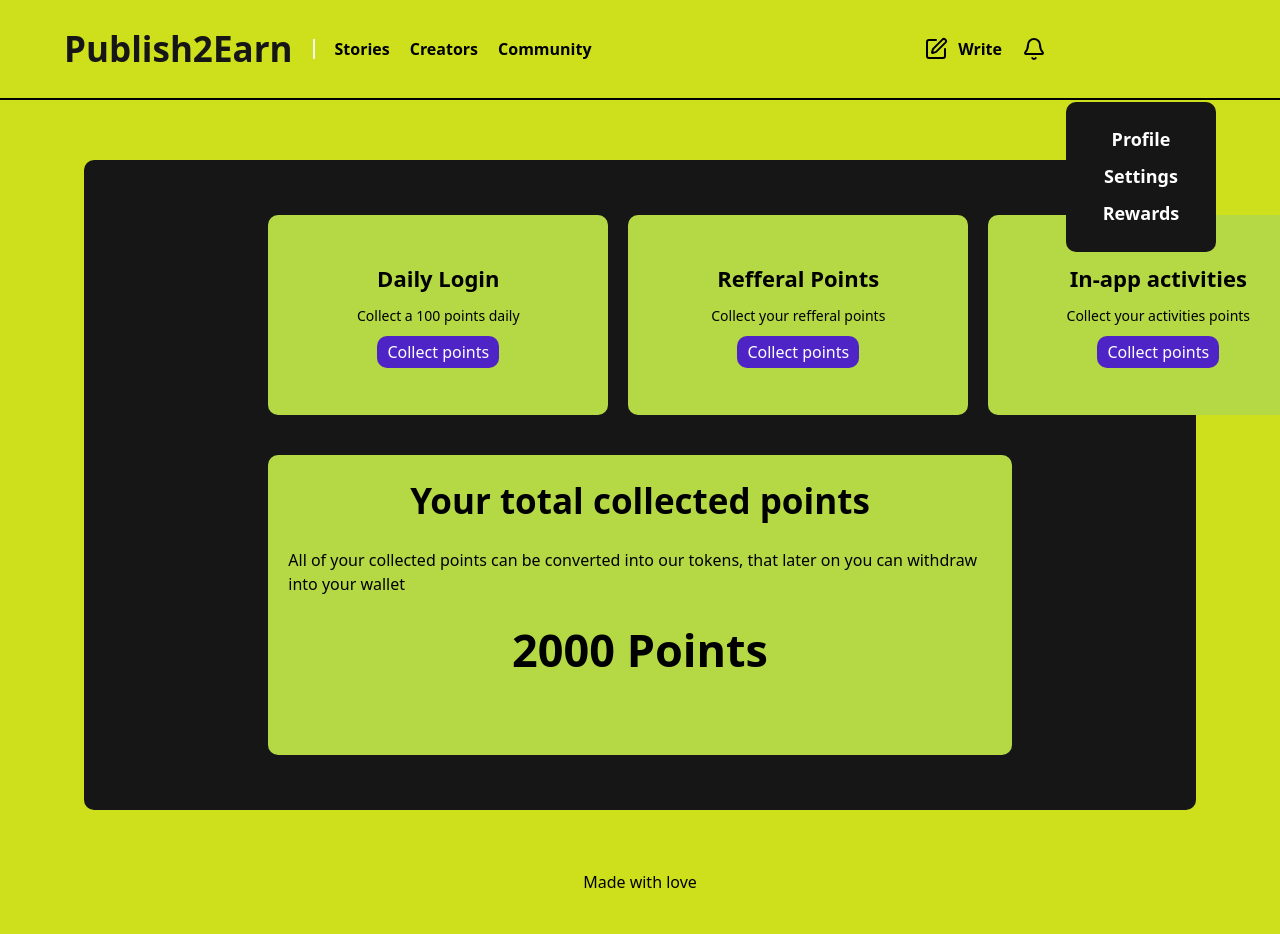
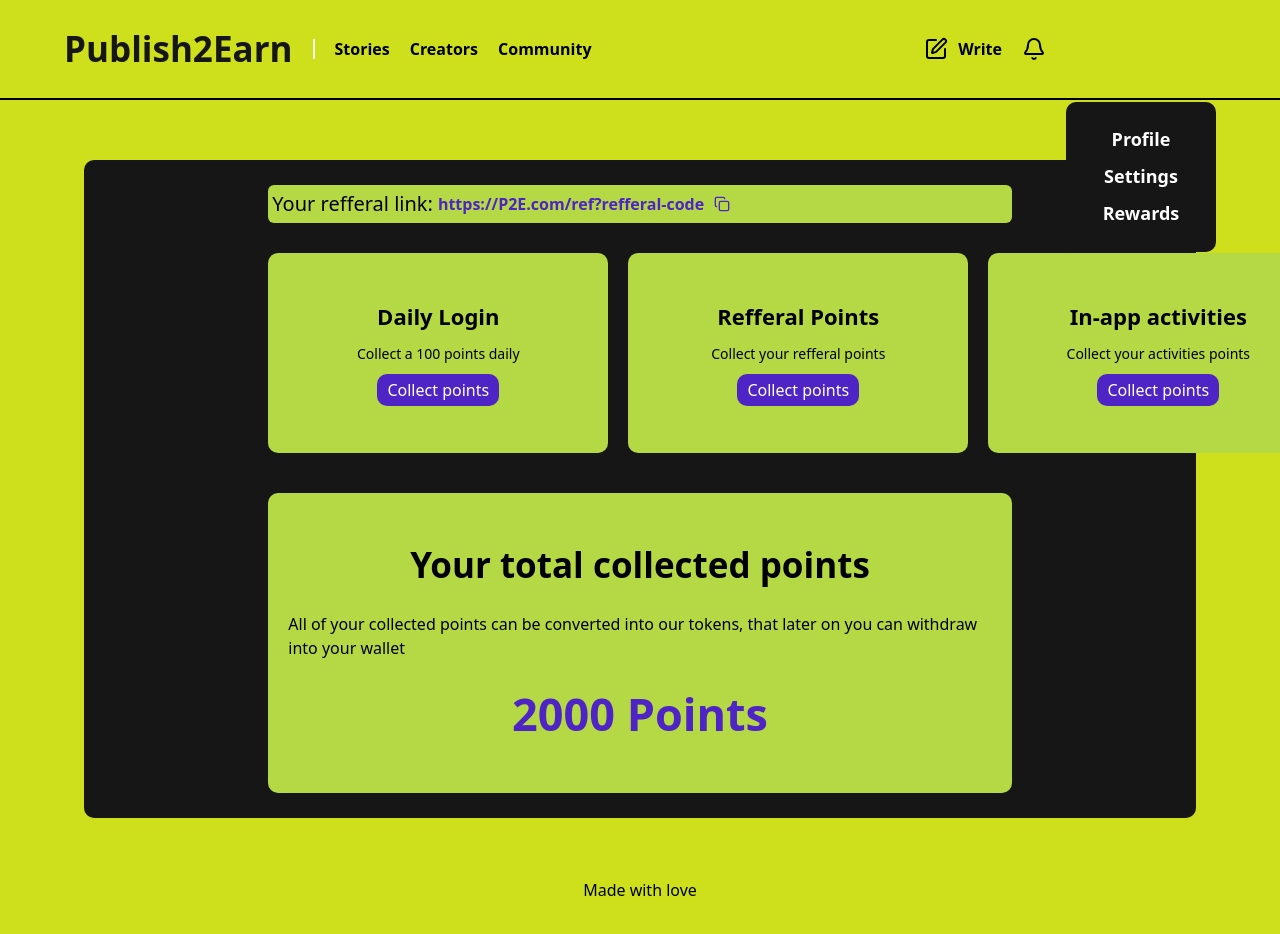
Before and after one commit to raazymuhd1/Publish2Earn, a Next.js app: page /rewards in a window 1280 px wide. Shown: the top 934 px of the page. Built offline with nearby package versions, Linux system fonts and the light colour scheme.

Commit message:
rewards page UI is done for now

```diff
--- a/src/components/userProfile/Profile.tsx
+++ b/src/components/userProfile/Profile.tsx
@@ -54,11 +54,11 @@ const Profile = () => {
         {/* make 3 tabs below here (posts, rewards, edit profile) */}
         <div className="w-[90%] mx-auto mt-[-20px] border-t-[1.5px] border-line bg-extra rounded-[10px] min-h-[300px] p-[20px]">
 
-           <div className="w-full flex items-center justify-center gap-[60px]">
+           <div className="w-full flex items-center justify-center gap-[30px] mt-[30px]">
              { tabs.length > 0 && tabs.map((tab, idx) => (
                 <div
                   onClick={() => handleTabsSelection(idx)}
-                  className={`cursor-pointer bg-extra2 hover:bg-extra3 hover:text-[#fff] p-[10px] ${tab.isActive && "bg-[red]"} rounded-[8px]`} key={tab.id}>
+                  className={`cursor-pointer bg-main hover:bg-extra3 hover:text-[#fff] p-[10px] ${tab.isActive && "bg-[red]"} rounded-[8px]`} key={tab.id}>
                   <h4 className="font-semibold"> { tab.title } </h4>
                 </div>
              )) }
--- a/src/components/userProfile/Rewards.tsx
+++ b/src/components/userProfile/Rewards.tsx
@@ -1,10 +1,22 @@
 import React from 'react'
 import { rewards } from '@/constants'
 import { ClaimButton } from "@/components"
+import { Copy, Check } from 'lucide-react'
 
 const Rewards = () => {
   return (
-      <div className="bg-extra flex flex-col items-center justify-center gap-[40px] w-full min-h-[650px] p-[25px] rounded-[10px] mt-[40px]">
+      <div className="bg-extra w-full min-h-[650px] p-[25px] rounded-[10px] mt-[40px]">
+
+           {/* refferal codes */}
+           <aside className="flex w-[70%] mx-auto gap-[5px] bg-main rounded-[6px] p-[4px]">
+              <h4 className="font-medium text-[16px] md:text-[20px]"> Your refferal link: </h4>
+              <div className="flex items-center text-extra3 gap-[10px]">
+                 <p className="font-bold"> https://P2E.com/ref?refferal-code </p>
+                 <Copy className="font-bold" size={16} />
+              </div>
+           </aside>
+
+        <div className="flex flex-col items-center justify-center gap-[40px] w-full mt-[30px]">
             <div className="w-[70%] flex items-center justify-between gap-[20px]">
               { rewards.map(reward => (
                   <aside key={reward.id} className="flex min-w-[340px] h-[200px] flex-col items-center justify-center gap-[10px] bg-main p-[15px] rounded-[10px]">
@@ -15,11 +27,13 @@ const Rewards = () => {
               )) }
             </div>
 
-           <div className="w-[70%] min-h-[300px] flex flex-col gap-[20px] bg-main rounded-[10px] p-[20px] items-center">
+            <div className="w-[70%] min-h-[300px] flex flex-col gap-[20px] bg-main rounded-[10px] p-[20px] items-center justify-center">
                 <h3 className="font-bold text-[18px] md:text-[25px] lg:text-[35px]"> Your total collected points </h3>
                 <p className="text-[12px] md:text-[14px] lg:text-[16px]"> All of your collected points can be converted into our tokens, that later on you can withdraw into your wallet </p>
-               <h1 className="text-[20px] md:text-[35px] lg:text-[45px] font-extrabold"> 2000 Points </h1>
+                <h1 className="text-[20px] md:text-[35px] lg:text-[45px] font-extrabold text-extra3"> 2000 Points </h1>
             </div>
+        </div>
+
       </div>
   )
 }
```
Lines whose indentation alone changed are shown as unchanged.
